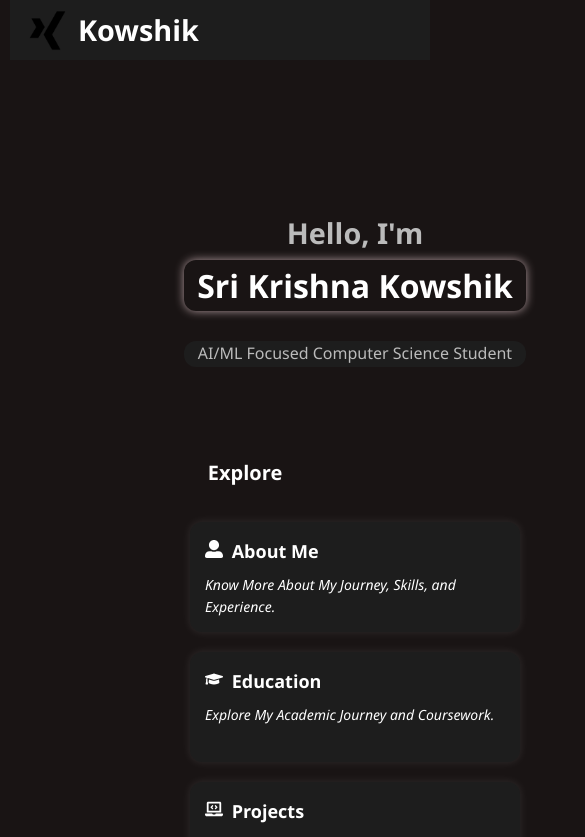
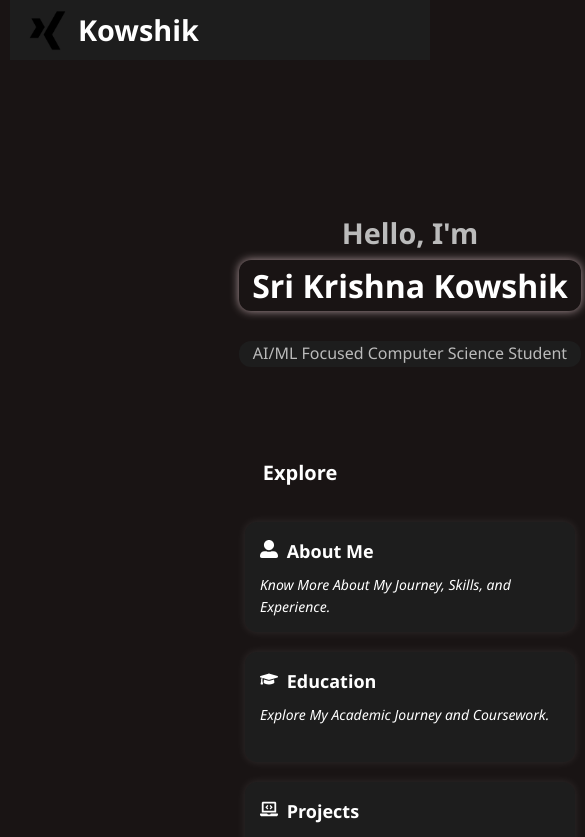
Before and after one commit to SriKrishnaKowshik/Krishna_Kowshik_Nalliboina_Portfolio, a React (Create React App) app: page / in a window 390 px wide. Shown: the top 837 px of the page, 585 px wide, since content can reach past the window. Built offline with nearby package versions, Linux system fonts and the light colour scheme.

Commit message:
Update App.css

```diff
--- a/src/App.css
+++ b/src/App.css
@@ -2,7 +2,7 @@
     .app-container {
         margin-top: 50px;
         margin-left: -230px;
-        margin-right: -330px;
+        margin-right: -440px;
         padding: 10px;
     }
 
```
